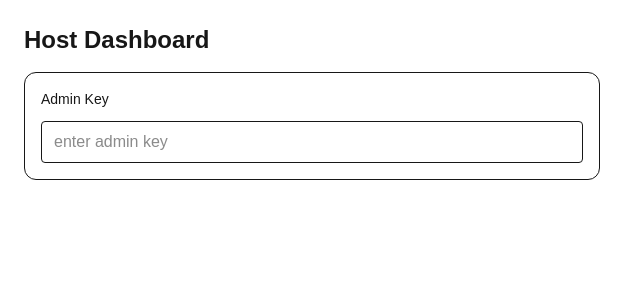
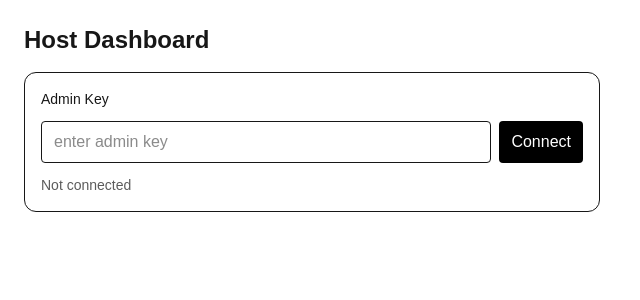
Before and after one commit to Lucasss1997/pubtables, a Next.js app: page /admin/host in a window 1280 px wide. Shown: the top 300 px of the page, without its empty margins (0-640 px from the left). Built offline with nearby package versions, Linux system fonts and the light colour scheme.

Commit message:
feat(host): connect/disconnect flow + 401 handling

```diff
--- a/src/app/admin/host/page.tsx
+++ b/src/app/admin/host/page.tsx
@@ -17,8 +17,7 @@ type Overview = { devices: DeviceRow[] };
 function fmtAgo(iso: string | null) {
   if (!iso) return "—";
   const ms = Date.now() - new Date(iso).getTime();
-  if (ms < 0) return "0s";
-  const s = Math.floor(ms / 1000);
+  const s = Math.max(0, Math.floor(ms / 1000));
   if (s < 60) return `${s}s`;
   const m = Math.floor(s / 60);
   if (m < 60) return `${m}m`;
@@ -36,20 +35,22 @@ function remaining(endIso: string | null) {
 }
 
 export default function Host() {
-  const [adminKey, setAdminKey] = useState<string>("");
+  const [inputKey, setInputKey] = useState<string>("");
+  const [adminKey, setAdminKey] = useState<string>(""); // verified key used for polling
   const [data, setData] = useState<Overview | null>(null);
   const [minutesById, setMinutesById] = useState<Record<string, number>>({});
   const [msg, setMsg] = useState<string | null>(null);
+  const [connected, setConnected] = useState<boolean>(false);
 
-  // read cached admin key
+  // Restore saved key (if you want this, otherwise remove)
   useEffect(() => {
     const k = localStorage.getItem("ADMIN_KEY");
-    if (k) setAdminKey(k);
+    if (k) setInputKey(k);
   }, []);
 
-  // poll overview every 10s
+  // Poll overview every 10s only when connected
   useEffect(() => {
-    if (!adminKey) return;
+    if (!connected || !adminKey) return;
     let timer: number | undefined;
 
     const load = async () => {
@@ -58,28 +59,62 @@ export default function Host() {
           headers: { "X-Admin-Key": adminKey },
           cache: "no-store",
         });
+        if (!res.ok) {
+          if (res.status === 401) {
+            setMsg("Invalid admin key");
+            setConnected(false);
+            setData(null);
+            return;
+          }
+          setMsg("Failed to load overview");
+          return;
+        }
         const json = (await res.json()) as Overview;
         setData(json);
+        setMsg(null);
       } catch {
-        // ignore network errors
+        setMsg("Network error");
       }
       timer = window.setTimeout(load, 10_000);
     };
 
     load();
+    return () => {
+      if (timer !== undefined) window.clearTimeout(timer);
+    };
+  }, [connected, adminKey]);
 
-    return () => {
-      if (timer !== undefined) {
-        window.clearTimeout(timer);
-      }
-    };
-  }, [adminKey]);
+  const connect = async () => {
+    setMsg(null);
+    setConnected(false);
+    setData(null);
+
+    // quick verify
+    const res = await fetch("/api/admin/overview", {
+      headers: { "X-Admin-Key": inputKey },
+      cache: "no-store",
+    });
+    if (!res.ok) {
+      setMsg(res.status === 401 ? "Invalid admin key" : "Unable to connect");
+      return;
+    }
+    localStorage.setItem("ADMIN_KEY", inputKey);
+    setAdminKey(inputKey);
+    setConnected(true);
+  };
+
+  const disconnect = () => {
+    setConnected(false);
+    setAdminKey("");
+    setData(null);
+    setMsg("Disconnected");
+  };
 
   const setMins = (id: string, v: number) =>
     setMinutesById((p) => ({ ...p, [id]: Math.max(1, Math.min(240, v)) }));
 
   const start = async (id: string) => {
-    if (!adminKey) return setMsg("Enter admin key");
+    if (!connected || !adminKey) return setMsg("Connect with admin key first");
     const minutes = minutesById[id] ?? 60;
     const res = await fetch("/api/admin/session/start", {
       method: "POST",
@@ -89,17 +124,17 @@ export default function Host() {
       },
       body: JSON.stringify({ device_id: id, minutes }),
     });
-    setMsg(res.ok ? "Session started" : "Failed to start");
+    setMsg(res.ok ? "Session started" : res.status === 401 ? "Invalid admin key" : "Failed to start");
   };
 
   const stop = async (id: string) => {
-    if (!adminKey) return setMsg("Enter admin key");
+    if (!connected || !adminKey) return setMsg("Connect with admin key first");
     const res = await fetch("/api/admin/session/stop", {
       method: "POST",
-      headers: { "X-Admin-Key": adminKey },
+      headers: { "X-Admin-Key": adminKey, "Content-Type": "application/json" },
       body: JSON.stringify({ device_id: id }),
     });
-    setMsg(res.ok ? "Session stopped" : "Failed to stop");
+    setMsg(res.ok ? "Session stopped" : res.status === 401 ? "Invalid admin key" : "Failed to stop");
   };
 
   return (
@@ -108,16 +143,27 @@ export default function Host() {
 
       <div className="p-4 border rounded-xl space-y-3 max-w-xl">
         <label className="block text-sm font-medium">Admin Key</label>
-        <input
-          className="w-full border rounded px-3 py-2"
-          placeholder="enter admin key"
-          value={adminKey}
-          onChange={(e) => {
-            setAdminKey(e.target.value);
-            localStorage.setItem("ADMIN_KEY", e.target.value);
-          }}
-        />
-        {msg && <div className="text-sm opacity-70">{msg}</div>}
+        <div className="flex gap-2">
+          <input
+            className="flex-1 border rounded px-3 py-2"
+            placeholder="enter admin key"
+            value={inputKey}
+            onChange={(e) => setInputKey(e.target.value)}
+          />
+          {!connected ? (
+            <button onClick={connect} className="px-3 py-2 rounded bg-black text-white">
+              Connect
+            </button>
+          ) : (
+            <button onClick={disconnect} className="px-3 py-2 rounded border">
+              Disconnect
+            </button>
+          )}
+        </div>
+        <div className="text-sm opacity-70">
+          {connected ? "Connected" : "Not connected"}
+          {msg ? ` — ${msg}` : ""}
+        </div>
       </div>
 
       <div className="grid gap-4 md:grid-cols-2 lg:grid-cols-3">
@@ -127,9 +173,7 @@ export default function Host() {
           return (
             <div key={d.id} className="p-4 border rounded-xl space-y-2">
               <div className="flex items-center justify-between">
-                <div className="font-semibold">
-                  {d.table_label || d.device_code}
-                </div>
+                <div className="font-semibold">{d.table_label || d.device_code}</div>
                 <div
                   className={`text-xs px-2 py-0.5 rounded-full ${
                     running ? "bg-green-100 text-green-700" : "bg-gray-100"
@@ -139,9 +183,7 @@ export default function Host() {
                 </div>
               </div>
 
-              <div className="text-sm opacity-70">
-                Last seen: {fmtAgo(d.last_seen)}
-              </div>
+              <div className="text-sm opacity-70">Last seen: {fmtAgo(d.last_seen)}</div>
 
               <div className="text-3xl font-mono">{left || "—"}</div>
 
@@ -154,16 +196,10 @@ export default function Host() {
                   value={minutesById[d.id] ?? 60}
                   onChange={(e) => setMins(d.id, Number(e.target.value))}
                 />
-                <button
-                  onClick={() => start(d.id)}
-                  className="px-3 py-1 rounded bg-black text-white"
-                >
+                <button onClick={() => start(d.id)} className="px-3 py-1 rounded bg-black text-white">
                   Start
                 </button>
-                <button
-                  onClick={() => stop(d.id)}
-                  className="px-3 py-1 rounded border"
-                >
+                <button onClick={() => stop(d.id)} className="px-3 py-1 rounded border">
                   Stop
                 </button>
               </div>
```
